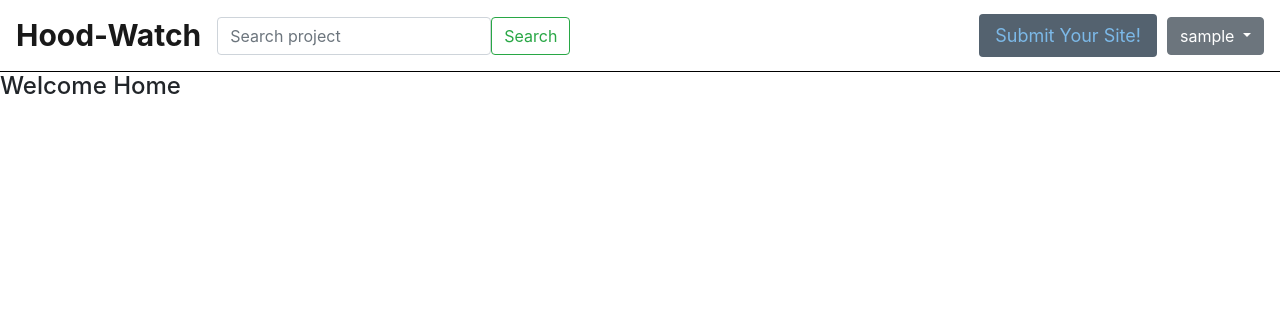
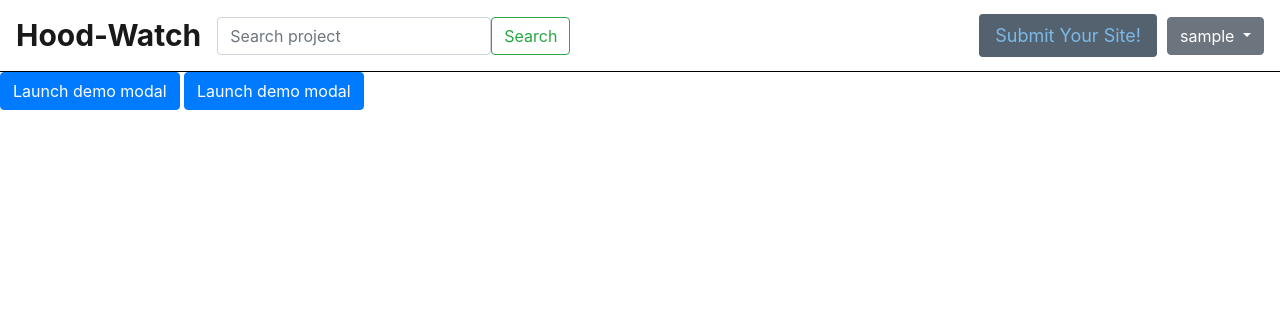
Before and after one commit to Joshua-Barawa/Django-IP4, a Django app: page / in a window 1280 px wide. Shown: the top 332 px of the page. Run offline with Django 4.2, Linux system fonts and the light colour scheme; the visitor is signed in with stand-in values (Sample User, id 1); some libraries are stand-ins or nearby versions.

Commit message:
created add post modal

```diff
--- a/app/templates/html/index.html
+++ b/app/templates/html/index.html
@@ -5,7 +5,64 @@
 
 {% block content %}
 
-<h4>Welcome Home</h4>
+
+
+<!--START OF ADD POST-->
+<div class="modal fade" id="exampleModal" tabindex="-1" role="dialog" aria-labelledby="exampleModalLabel" aria-hidden="true">
+  <div class="modal-dialog" role="document">
+    <div class="modal-content">
+      <div class="modal-header">
+        <h5 class="modal-title" id="exampleModalLabel">Modal title</h5>
+        <button type="button" class="close" data-dismiss="modal" aria-label="Close">
+          <span aria-hidden="true">&times;</span>
+        </button>
+      </div>
+      <div class="modal-body">
+        ...
+      </div>
+      <div class="modal-footer">
+        <button type="button" class="btn btn-secondary" data-dismiss="modal">Close</button>
+        <button type="button" class="btn btn-primary">Save changes</button>
+      </div>
+    </div>
+  </div>
+</div>
+<button type="button" class="btn btn-primary" data-toggle="modal" data-target="#exampleModal">
+  Launch demo modal
+</button>
+
+
+
+<!--START OF ADD BUSINESS-->
+<div class="modal fade" id="exampleModal2" tabindex="-1" role="dialog" aria-labelledby="exampleModalLabel" aria-hidden="true">
+  <div class="modal-dialog" role="document">
+    <div class="modal-content">
+      <div class="modal-header">
+        <h5 class="modal-title" id="exampleModalLabel2">Modal title</h5>
+        <button type="button" class="close" data-dismiss="modal" aria-label="Close">
+          <span aria-hidden="true">&times;</span>
+        </button>
+      </div>
+      <div class="modal-body">
+        ...
+      </div>
+      <div class="modal-footer">
+        <button type="button" class="btn btn-secondary" data-dismiss="modal">Close</button>
+        <button type="button" class="btn btn-primary">Save changes</button>
+      </div>
+    </div>
+  </div>
+</div>
+<button type="button" class="btn btn-primary" data-toggle="modal" data-target="#exampleModal">
+  Launch demo modal
+</button>
+
+
+
+
+
+
+
 </body>
 </html>
 
--- a/app/views.py
+++ b/app/views.py
@@ -65,5 +65,4 @@ def login_user(request):
 
 def logout_user(request):
     logout(request)
-    messages.success(request, "successfully logged out")
     return redirect('login-user')
```
